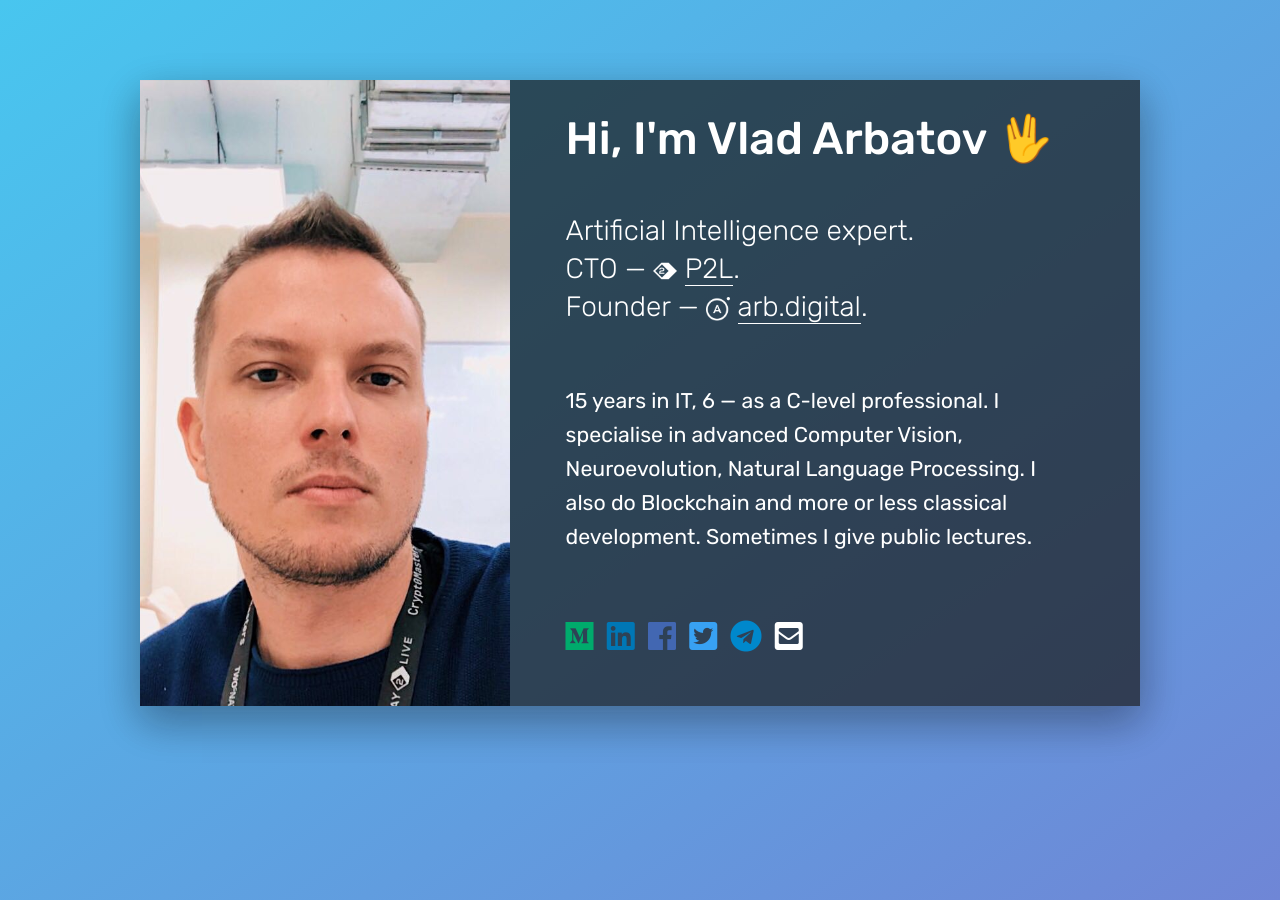
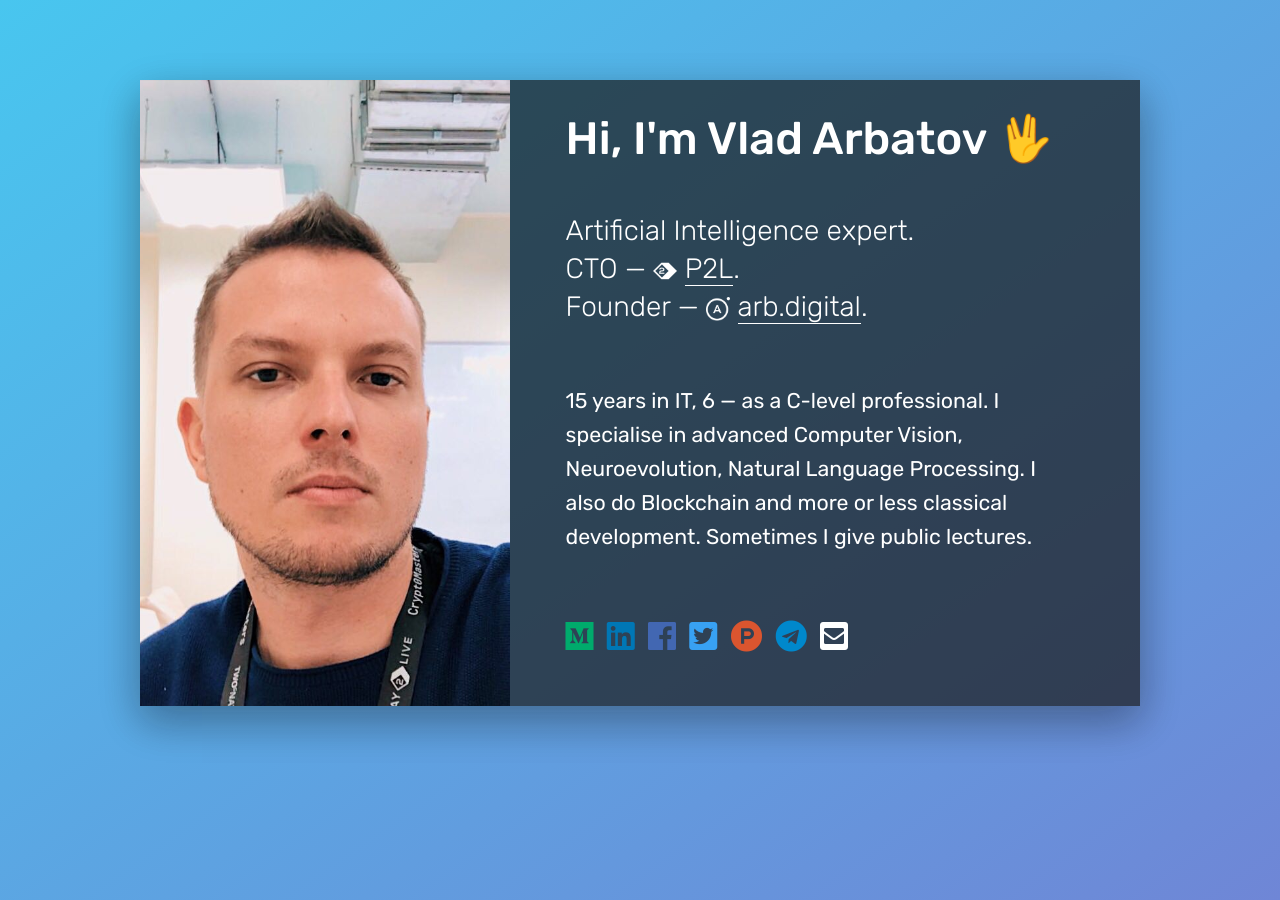
Before and after one commit to vladzima/arbatovme, a Jekyll site: the page built from index.md, in a window 1280 px wide. Built offline with Jekyll 4.4.1, drawn with Linux system fonts in a browser that asks for light colours.

Commit message:
added ph

```diff
--- a/assets/custom.css
+++ b/assets/custom.css
@@ -67,6 +67,14 @@ html {
   padding-right: 8px;
 }
 
+.producthunt {
+  color: #da552f;
+  text-decoration: none;
+  border-bottom: 0px;
+  font-size: 32px;
+  padding-right: 8px;
+}
+
 .facebook {
   color: #4267b2;
   text-decoration: none;
--- a/index.md
+++ b/index.md
@@ -6,5 +6,5 @@ layout: home
 title: Hi, I'm Vlad Arbatov 🖖
 tagline: <br>Artificial Intelligence expert.<br>CTO — <img src="../assets/favicon-p2l-white.png" width="24px"> <a href="https://p2l.tv">P2L</a>.<br>Founder — <img src="../assets/favicon-arb-white.png" width="24px"> <a href="https://arb.digital">arb.digital</a>.
 about: 15 years in IT, 6 — as a C-level professional. I specialise in advanced Computer Vision, Neuroevolution, Natural Language Processing. I also do Blockchain and more or less classical development. Sometimes I give public lectures.
-contact: <a href="https://medium.com/vladislav-arbatov/" class="medium"><i class="fab fa-medium"></i></a> <a href="https://www.linkedin.com/in/vladzima/" class="linkedin"><i class="fab fa-linkedin"></i></a> <a href="https://facebook.com/vladzima" class="facebook"><i class="fab fa-facebook"></i></a> <a href="https://twitter.com/vladzima" class="twitter"><i class="fab fa-twitter-square"></i></a> <a href="http://t.me/vladzima" class="telegram"><i class="fab fa-telegram"></i></a> <a href="mailto:vlad@arbatov.me" class="email"><i class="fas fa-envelope-square"></i></a>
+contact: <a href="https://medium.com/vladislav-arbatov/" class="medium"><i class="fab fa-medium"></i></a> <a href="https://www.linkedin.com/in/vladzima/" class="linkedin"><i class="fab fa-linkedin"></i></a> <a href="https://facebook.com/vladzima" class="facebook"><i class="fab fa-facebook"></i></a> <a href="https://twitter.com/vladzima" class="twitter"><i class="fab fa-twitter-square"></i></a> <a href="https://www.producthunt.com/@vladzima" class="producthunt"><i class="fab fa-product-hunt"></i></a> <a href="http://t.me/vladzima" class="telegram"><i class="fab fa-telegram"></i></a> <a href="mailto:vlad@arbatov.me" class="email"><i class="fas fa-envelope-square"></i></a>
 ---
```
